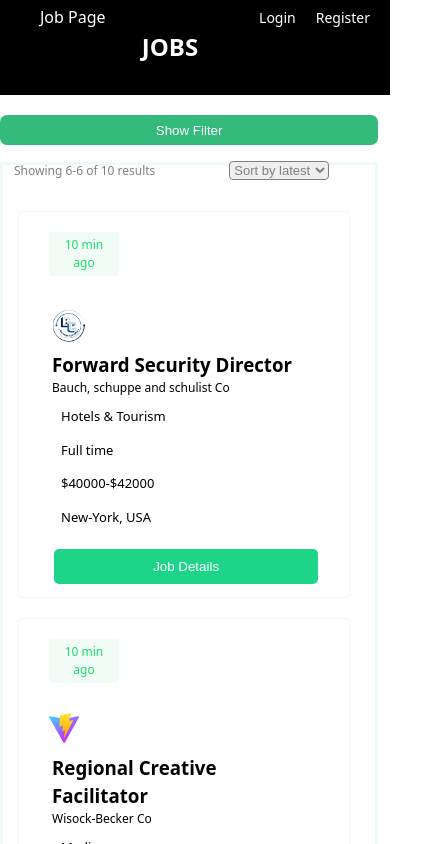
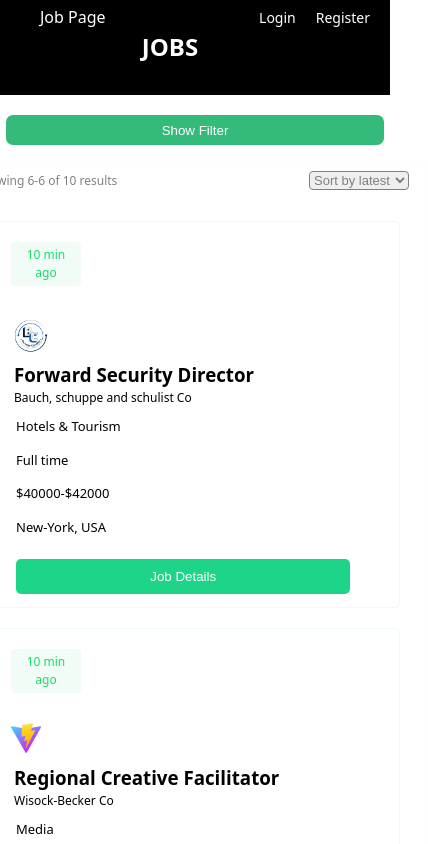
Before and after one commit to Maurrreenn/JobsPortal, a React (Vite) app in the folder job-portal/: page /jobs in a window 390 px wide. Shown: the top 844 px of the page, 428 px wide, since content can reach past the window. Built offline with nearby package versions, Linux system fonts and the light colour scheme.

Commit message:
update Jobpage and filterablesidebar, joblist, hiringcard, topcompany components

```diff
--- a/job-portal/src/Components/JobsPage/HiringCard.css
+++ b/job-portal/src/Components/JobsPage/HiringCard.css
@@ -2,7 +2,7 @@
 
 .hiring-card-flier {
   position: relative;
-  margin-top: -490px;
+  margin-top: -425px;
   margin-left: 20px;
   margin-bottom: 60px;
 }
@@ -11,6 +11,6 @@
   .hiring-card-flier {
     position: relative;
     margin-bottom: 55px;
-    margin-top: 45px;
+    margin-top: 25px;
   }
 }
--- a/job-portal/src/Components/JobsPage/HiringCard.jsx
+++ b/job-portal/src/Components/JobsPage/HiringCard.jsx
@@ -5,7 +5,7 @@ import './HiringCard.css';
 const HiringCard = () => {
   return (
     <div className="hiring-card-flier">
-      <img src="/hiring.png" alt="Hiring Card" width={225} height={350} />
+      <img src="/hiring.png" alt="Hiring Card" width={225} height={300} />
     </div>
   )
 }
--- a/job-portal/src/Components/JobsPage/JobFiltrableSideBar.css
+++ b/job-portal/src/Components/JobsPage/JobFiltrableSideBar.css
@@ -23,6 +23,7 @@
   margin-left: 15px;
   font-size: 15px;
   margin-bottom: 5px;
+  margin-top: 10px;
 }
 
 .search-input {
--- a/job-portal/src/Components/JobsPage/JobList.css
+++ b/job-portal/src/Components/JobsPage/JobList.css
@@ -13,7 +13,7 @@
   align-items: center;
   justify-content: space-between;
   padding: 16px;
-  margin-top: -20px;
+  margin-top: -10px;
   margin-left: -30px;
 }
 
@@ -29,6 +29,7 @@
   border-radius: 4px;
   cursor: pointer;
   outline: none;
+  margin-right: -40px;
 }
 
 .job-offings-container {
@@ -153,14 +154,14 @@
 
 @media (max-width: 768px) {
   .main-container {
-   width: 97%;
-   border:  rgb(238, 250, 245) solid;
+   width: 100%;
+   border:  rgb(253, 255, 254) solid;
    margin-bottom: 10px;
   }
 
   .job-container-heading {
-    margin-top: -40px;
-    width: 100%;;
+    margin-top: -30px;
+    width: 450px;;
   }
 
   .search-result {
@@ -190,7 +191,7 @@
     flex-direction: column;
     width: 250px;
     align-items: start;
-    margin-left: 15px;
+    margin-left: 8px;
     margin-top: -20px;
     margin-bottom: 15px;
   }
--- a/job-portal/src/Components/JobsPage/TopCompanySection.css
+++ b/job-portal/src/Components/JobsPage/TopCompanySection.css
@@ -70,10 +70,14 @@
 
   .top-company-container {
     position: relative;
-    width: 89%;
+    width: 100%;
     padding-bottom: 25px;
     padding-left: 20px;
     padding-right: 20px;
+    display: flex;
+    flex-direction: column;
+    align-items: center;
+    justify-content: center;
   }
   .company-card {
     display: flex;
@@ -103,4 +107,7 @@
   width: 100%;
   height: auto;
 }
+.company-name {
+  margin-bottom: 10px;
 }
+}
--- a/job-portal/src/Components/JobsPage/TopCompanySection.jsx
+++ b/job-portal/src/Components/JobsPage/TopCompanySection.jsx
@@ -5,12 +5,12 @@ const TopCompany = () => {
   return (
     <div className="top-company-container">
         <h2 className="section-heading">Top Company</h2>
-        <p className="tagline">We are here to connect you to every top companies of the world, simply the best for you</p>
+        <p className="tagline">We are here to connect you to every top companies of the world, simply the best for you </p>
       <div className="company-card">
         <div className="logo-card">
           <img src="/instagram.png" alt="instagram" width={50} className="image-card" />
           <h2 className="company-name">Instagram</h2>
-          <p className="company-discript">Instagram, owned by Meta, offers various job opportunities.</p>
+          <p className="company-discript">Instagram, owned by Meta, offers various job opportunities. </p>
           <span className="available-job">8 open jobs</span>
         </div>
         <div className="logo-card">
--- a/job-portal/src/Pages/Jobs.css
+++ b/job-portal/src/Pages/Jobs.css
@@ -28,6 +28,8 @@
     display: flex;
     flex-direction: column;
     margin-top: 10px;
+    align-items: center;
+    justify-content: center;
 
   }
 
@@ -38,6 +40,7 @@
   .grid-layout {
     display: flex;
     flex-direction: column;
+    align-items: center;
   }
 
   .section-layout {
@@ -74,6 +77,7 @@
   .filter-sidebar {
     display: flex;
     flex-direction: column;
+    margin-left: 25px;
   }
 
   /*.filter-sidebar.open {
```
